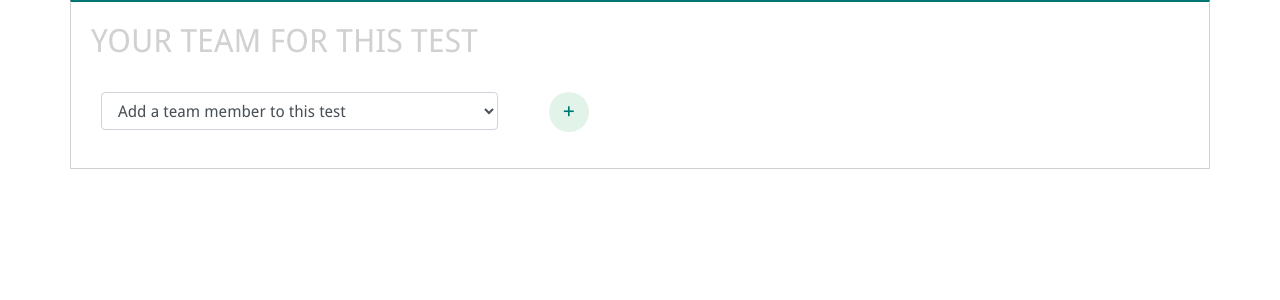
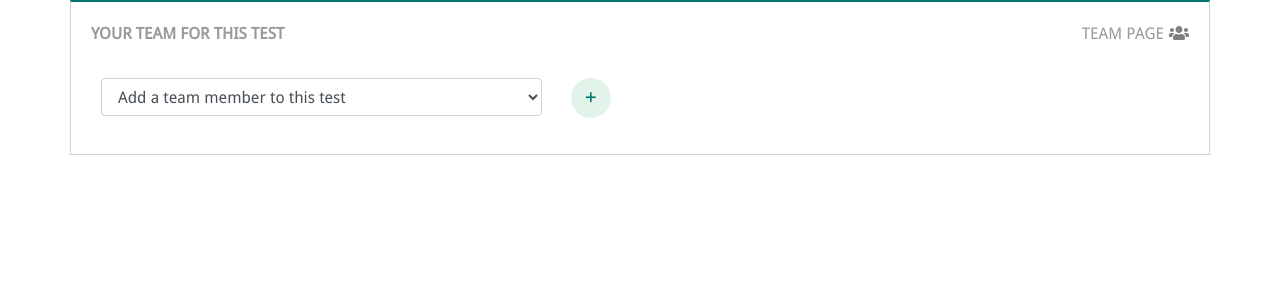
Before and after one commit to Nauman-nxvt/TeamView, a React (Create React App) app: page / in a window 1280 px wide. Shown: the top 300 px of the page. Built offline with nearby package versions, Linux system fonts and the light colour scheme.

Commit message:
WIP: Changing media queries

```diff
--- a/package.json
+++ b/package.json
@@ -10,7 +10,8 @@
     "node-sass": "^4.9.4",
     "react": "^16.5.2",
     "react-dom": "^16.5.2",
-    "react-scripts": "2.0.5"
+    "react-scripts": "2.0.5",
+    "react-simple-storage": "^1.4.0"
   },
   "scripts": {
     "start": "react-scripts start",
--- a/src/assets/styles.scss
+++ b/src/assets/styles.scss
@@ -18,13 +18,15 @@ $font-family-base: "droid_sansregular" !default;
   padding: 20px;
 }
 #navbar {
-  padding: 0;
   margin-bottom: 0;
+  display: flex;
+  justify-content: space-between;
+  color: #999999;
 }
 #main-heading {
-  color: #D1D1D1;
   margin-bottom: 16px;
   text-align: left;
+  font-weight: bold;
 }
 
 #team-div {
@@ -53,6 +55,9 @@ $font-family-base: "droid_sansregular" !default;
     width: 100%;
     height: 60px;
     padding: 10px 0 10px 10px;
+  }
+  #team-page-span {
+    display: none
   }
 }
 
@@ -109,9 +114,29 @@ $font-family-base: "droid_sansregular" !default;
   display: flex;
   justify-content: center;
   align-items: center;
+  cursor: pointer;
 }
 
 .no-padding {
   padding: 0 !important;
   margin: 0 !important;
 }
+
+.decorator {
+  color: #FFA03E;
+}
+
+#team-page-link {
+  display: flex;
+  justify-content: flex-end;
+  align-items: flex-start;
+  cursor: pointer;
+  padding: 0;
+  margin: 0;
+  span{
+    margin: 0;
+    padding: 0;
+    vertical-align: top;
+    margin-right: 5px;
+  }
+}
--- a/src/components/AddMember.jsx
+++ b/src/components/AddMember.jsx
@@ -28,7 +28,7 @@ export default class AddMember extends Component {
         });
         return(
             <div className={'team-block'}>
-                <div className={'col-9 no-padding'}>
+                <div className={'col-10 no-padding'}>
                     <select
                         className={'form-control'}
                         value={this.state.selectedMemberId}
@@ -41,7 +41,7 @@ export default class AddMember extends Component {
                         {Options}
                     </select>
                 </div>
-                <div className={'col-3 no-padding'}>
+                <div className={'col-2 no-padding'}>
                     <RoundBtn
                         style={{backgroundColor: '#E2F4EA', color: '#007672', marginLeft: 10, alignSelf: 'center'}}
                         onClick={this.onAddMember}
--- /dev/null
+++ b/src/components/AvatarText.jsx
@@ -0,0 +1,11 @@
+import React from 'react';
+
+export const AvatarText = props => {
+    const decorator = props.role === 'External' ? <span className={'decorator'}>*</span> : '';
+    return(
+        <div id={'avatar-text'}>
+            <p>{props.role}{decorator}</p>
+            <p className={'font-weight-bold'}>{props.username}</p>
+        </div>
+    )
+};
--- a/src/components/Header.jsx
+++ b/src/components/Header.jsx
@@ -1,10 +1,16 @@
 import React from 'react';
+import { FontAwesomeIcon } from '@fortawesome/react-fontawesome';
+import { faUsers } from '@fortawesome/free-solid-svg-icons';
 
 export const Header = () => {
     return (
-        <div id={'navbar'} className={'row'}>
-            <div className={'col-12'}>
-                <h2 id={'main-heading'}>YOUR TEAM FOR THIS TEST</h2>
+        <div className={'row'}>
+            <div id={'navbar'} className={'col-12'}>
+                <span id={'main-heading'}>YOUR TEAM FOR THIS TEST</span>
+                <div id={'team-page-link'}>
+                    <span id={'team-page-span'}>TEAM PAGE</span>
+                    <FontAwesomeIcon style={{marginTop: 3}} color={'grey'} icon={faUsers}/>
+                </div>
             </div>
         </div>
     );
--- a/src/components/Member.jsx
+++ b/src/components/Member.jsx
@@ -2,6 +2,8 @@ import React, {Component} from 'react';
 import {RoundBtn} from "./RoundBtn";
 import { FontAwesomeIcon } from '@fortawesome/react-fontawesome';
 import { faTimes } from '@fortawesome/free-solid-svg-icons';
+import {RoundImg} from "./RoundImg";
+import {AvatarText} from "./AvatarText";
 
 export default class Member extends Component {
     constructor(props) {
@@ -30,15 +32,9 @@ export default class Member extends Component {
                             onClick={()=>{this.props.removeMember(member.id)}}
                             content={<FontAwesomeIcon icon={faTimes}/>}
                         /> :
-                        <div id={'avatar-img'}>
-                            <img style={styles.avatarImg} src={require(`../assets/images/${member.picture}`)}/>
-                        </div>
+                        <RoundImg style={styles.avatarImg} image={member.picture}/>
                 }
-                <div id={'avatar-text'}>
-                    <p>{member.role}</p>
-                    <p className={'font-weight-bold'}>{member.username}</p>
-                </div>
-
+                <AvatarText role={member.role} username={member.username}/>
             </div>
         )
     }
--- a/src/components/RoundBtn.jsx
+++ b/src/components/RoundBtn.jsx
@@ -20,4 +20,5 @@ const baseStyle = {
     alignItems: 'center',
     border: '0',
     fontSize: 22,
+    cursor: 'pointer',
 };
--- /dev/null
+++ b/src/components/RoundImg.jsx
@@ -0,0 +1,9 @@
+import React from 'react';
+
+export const RoundImg = props => {
+    return(
+        <div id={'avatar-img'}>
+            <img style={props.style} src={require(`../assets/images/${props.image}`)} alt={'avatar'}/>
+        </div>
+    )
+};
```
Also changed, not shown: 1 other file (tests, documents, lock files or other folders).
